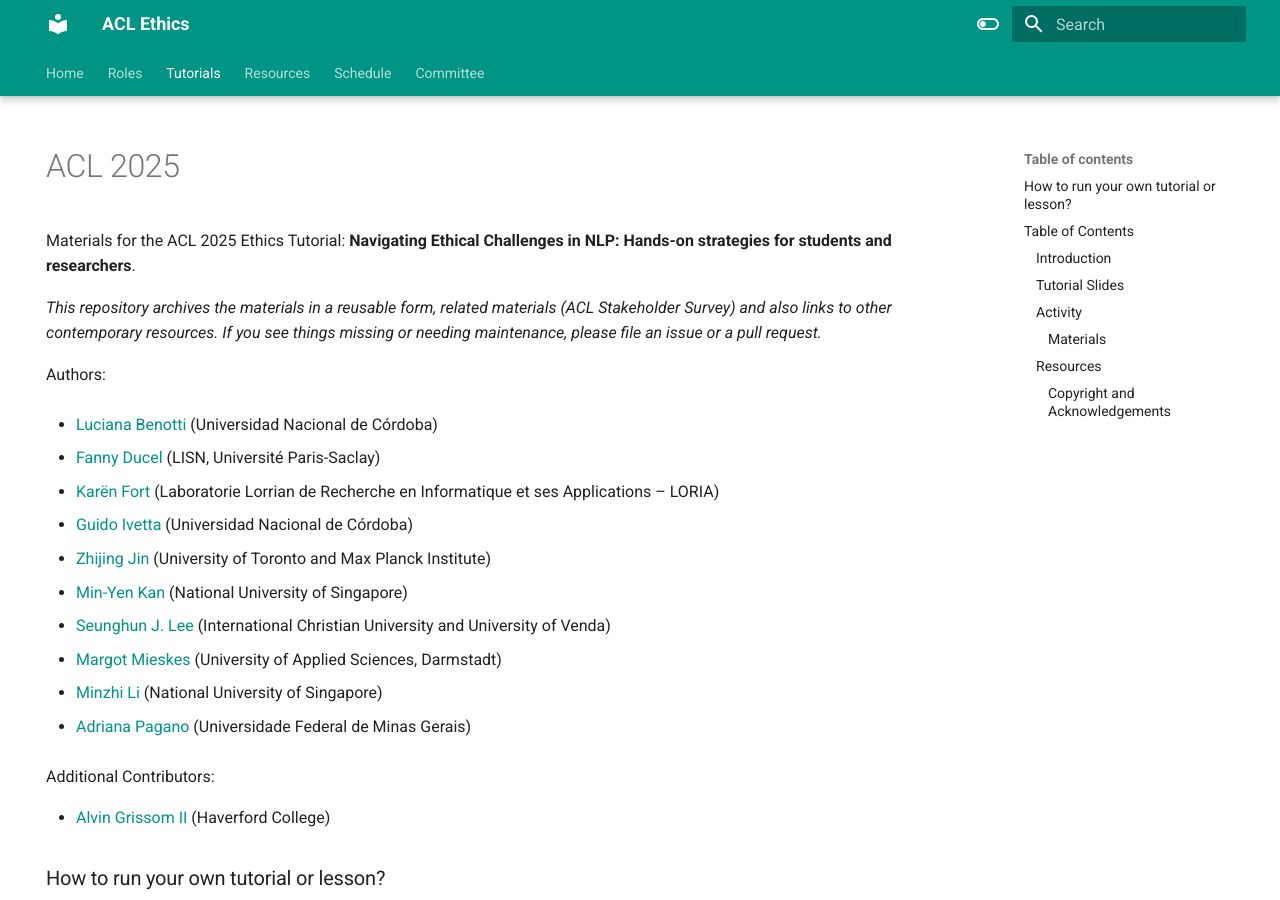
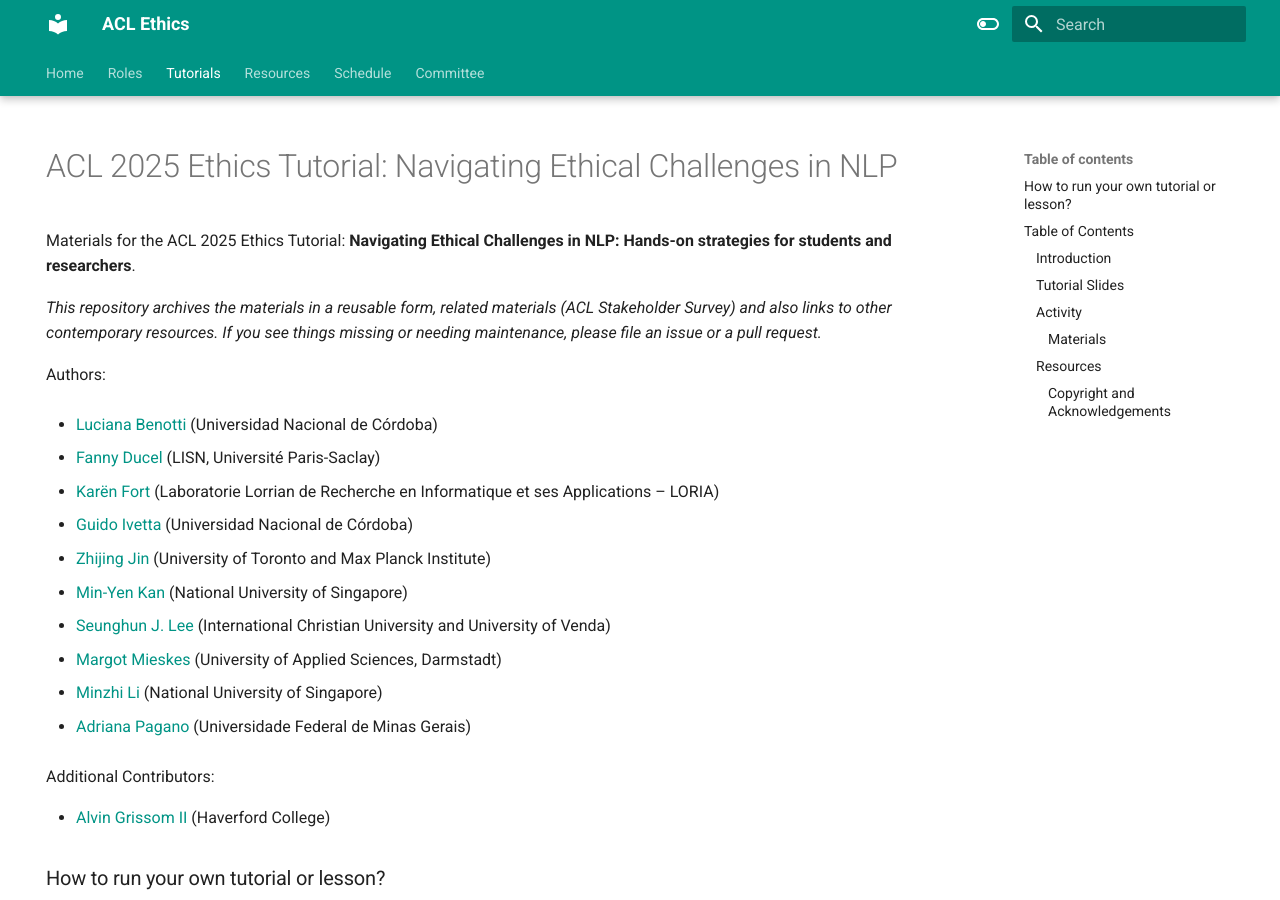
Before and after one commit to knmnyn/ethics-website, an MkDocs documentation site: the page built from docs/tutorials/ACL_2025.md, in a window 1280 px wide and 900 px high. Built offline with MkDocs 1.6.1 and Material for MkDocs 9.7.7, drawn with Linux system fonts in a browser that asks for light colours; some of the changed text lies outside the part shown.

Commit message:
Cursor Fix 5

```diff
--- a/docs/tutorials/ACL_2025.md
+++ b/docs/tutorials/ACL_2025.md
@@ -3,8 +3,7 @@
   - navigation
 ---
 
-# ACL 2025
-
+# ACL 2025 Ethics Tutorial: Navigating Ethical Challenges in NLP
 
 Materials for the ACL 2025 Ethics Tutorial: **Navigating Ethical Challenges in NLP:
 Hands-on strategies for students and researchers**.
--- a/mkdocs.yml
+++ b/mkdocs.yml
@@ -69,7 +69,7 @@
       accent: lime
 
 copyright: |
-  &copy; 2025–2023 <a href="https://github.com/acl-org/ethics-website"  target="_blank" rel="noopener">ACL Ethics Team</a>.  :fontawesome-brands-github: Repo: <a href="https://github.com/acl-org/ethics-website"  target="_blank" rel="noopener">acl-org/ethics-website</a>.
+  &copy; 2025–2023 <a href="https://github.com/acl-org/ethics-website"  target="_blank" rel="noopener">ACL Ethics Team</a>.  <i class="fab fa-github"></i> Repo: <a href="https://github.com/acl-org/ethics-website"  target="_blank" rel="noopener">acl-org/ethics-website</a>.
 
 markdown_extensions:
   - pymdownx.emoji:
```
